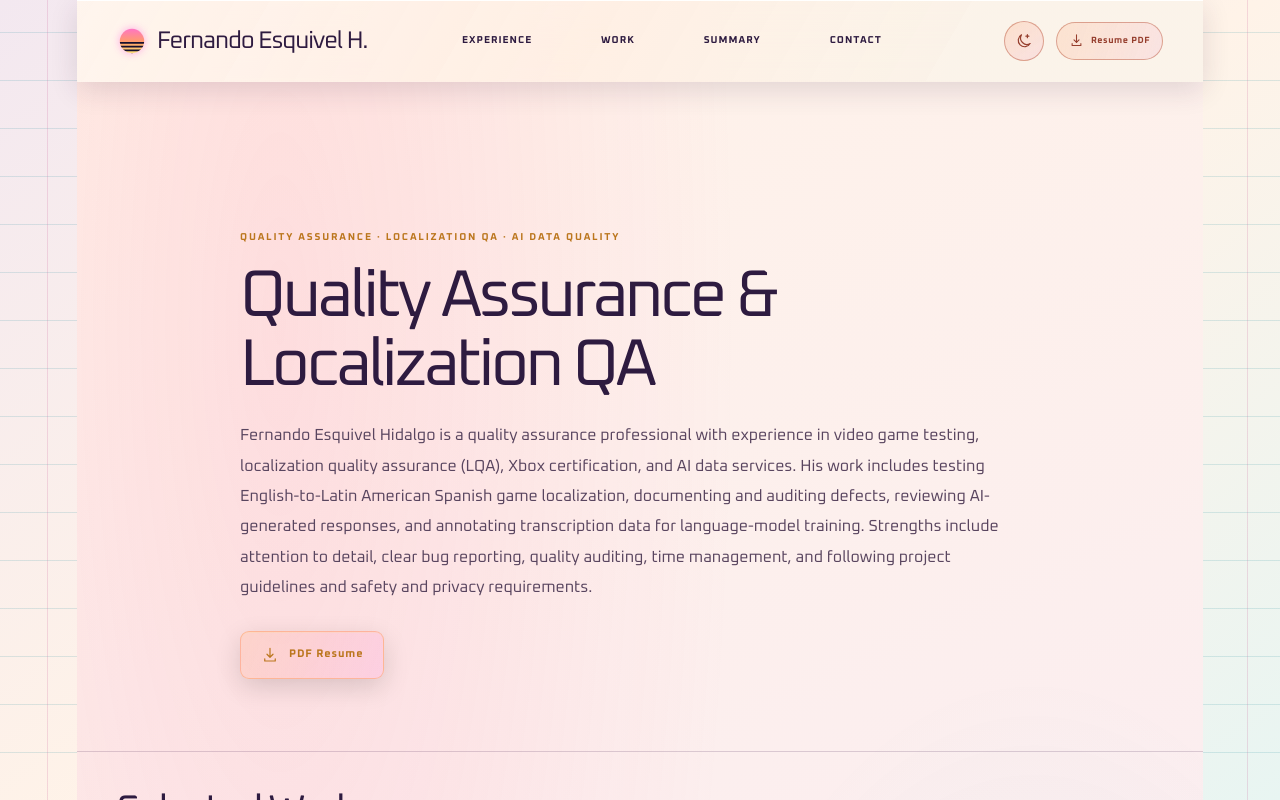
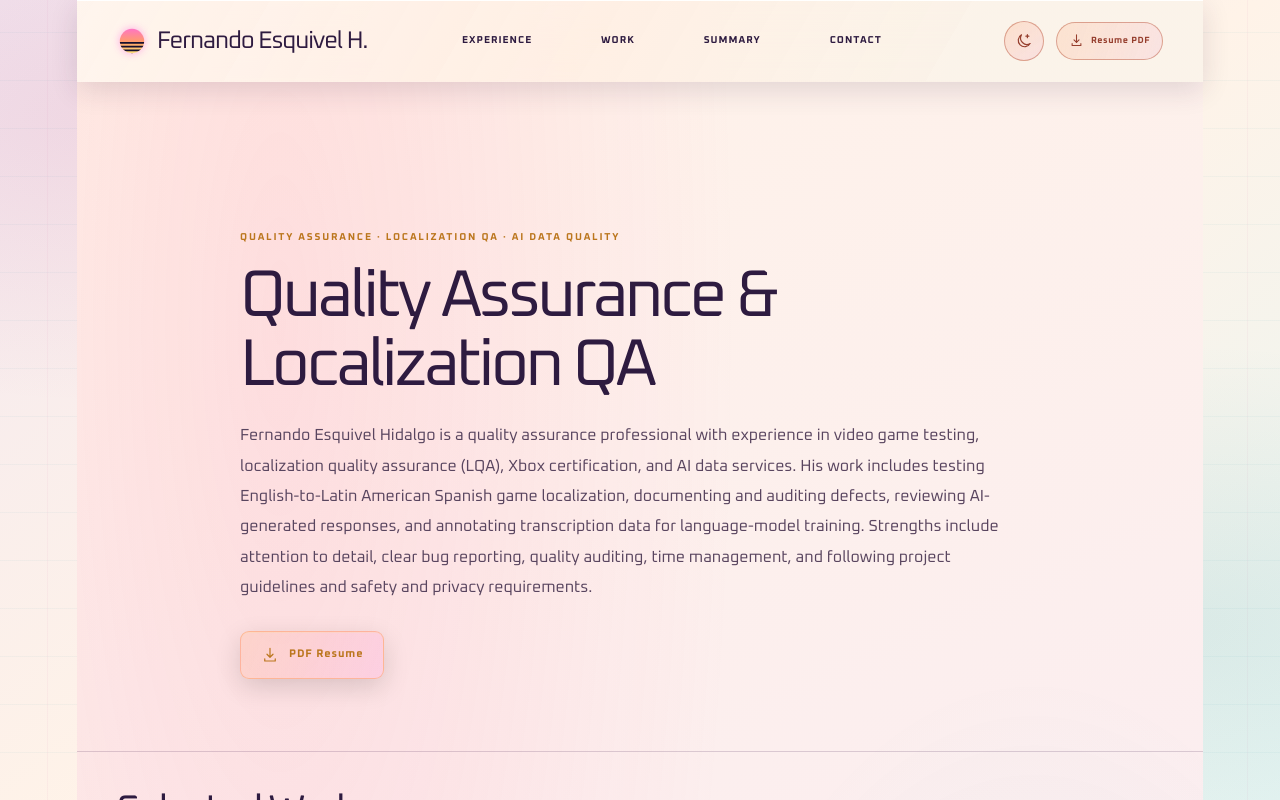
Before and after one commit to Fernando0396/fernando-portfolio, a React (Vite) app: page / in a window 1280 px wide. Shown: the top 800 px of the page. Built offline with nearby package versions, Linux system fonts and the light colour scheme.

Commit message:
Blend soft gradients into desktop neon grid
Co-authored-by: Copilot <223556219+Copilot@users.noreply.github.com>

```diff
--- a/src/App.css
+++ b/src/App.css
@@ -1498,15 +1498,19 @@ main[data-theme="light"]::before {
 @media (min-width: 1127px) {
   main[data-theme="dark"]::before {
     background:
-      repeating-linear-gradient(90deg, transparent 0 47px, rgb(255 79 216 / 13%) 47px 48px),
-      repeating-linear-gradient(0deg, transparent 0 47px, rgb(83 224 229 / 10%) 47px 48px),
+      radial-gradient(ellipse at 8% 14%, rgb(255 79 216 / 12%), transparent 30%),
+      radial-gradient(ellipse at 92% 78%, rgb(83 224 229 / 9%), transparent 32%),
+      repeating-linear-gradient(90deg, transparent 0 47px, rgb(255 79 216 / 4%) 47px 48px),
+      repeating-linear-gradient(0deg, transparent 0 47px, rgb(83 224 229 / 3%) 47px 48px),
       linear-gradient(145deg, #080516 0%, #100a24 52%, #080516 100%);
   }
 
   main[data-theme="light"]::before {
     background:
-      repeating-linear-gradient(90deg, transparent 0 47px, rgb(195 74 140 / 18%) 47px 48px),
-      repeating-linear-gradient(0deg, transparent 0 47px, rgb(8 127 145 / 14%) 47px 48px),
+      radial-gradient(ellipse at 8% 14%, rgb(195 74 140 / 12%), transparent 30%),
+      radial-gradient(ellipse at 92% 78%, rgb(8 127 145 / 9%), transparent 32%),
+      repeating-linear-gradient(90deg, transparent 0 47px, rgb(195 74 140 / 5%) 47px 48px),
+      repeating-linear-gradient(0deg, transparent 0 47px, rgb(8 127 145 / 4%) 47px 48px),
       linear-gradient(145deg, #f3e8f0 0%, #fff3e8 52%, #e8f5f2 100%);
   }
 }
```
